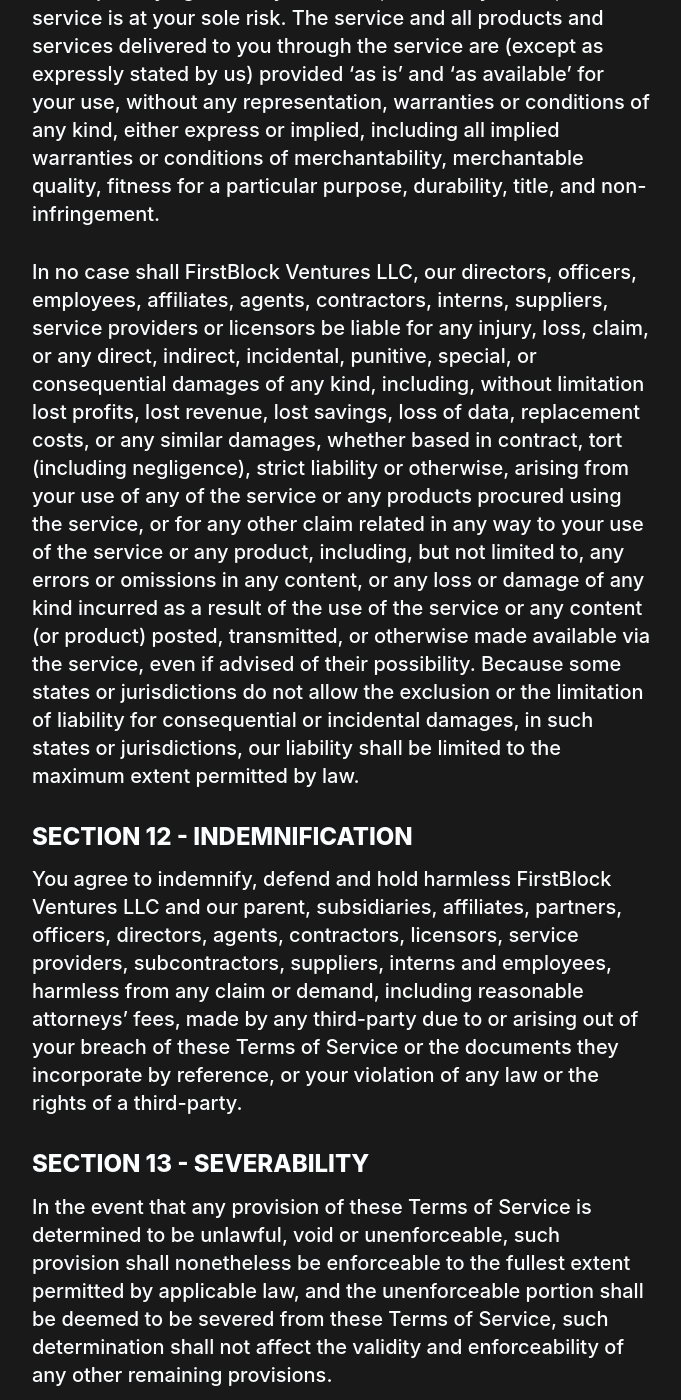
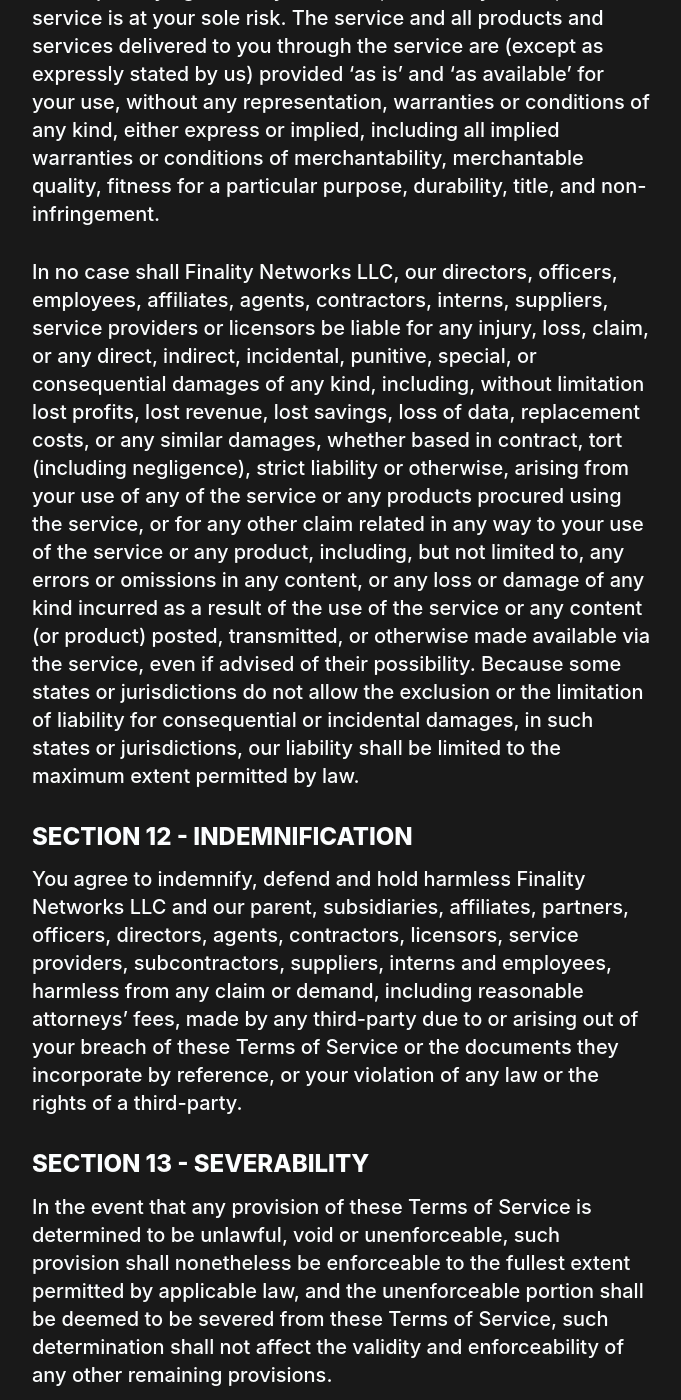
Before and after one commit to FirstBlock-CosmosVal/firstblock.io, a Jekyll site: the page built from terms_of_use.md, in a window 1280 px wide and 1400 px high, scrolled down 6865 px. Shown: the whole window, without its empty margins (298-979 px from the left). Built offline with Jekyll 4.4.1, drawn with Linux system fonts in a browser that asks for light colours; some of the changed text lies outside the part shown.

Commit message:
Update terms_of_use.md

```diff
--- a/terms_of_use.md
+++ b/terms_of_use.md
@@ -10,7 +10,7 @@
 
 ## OVERVIEW
 
-This website is operated by FirstBlock Ventures LLC. Throughout the site, the terms “we”, “us” and “our” refer to FirstBlock Ventures LLC. FirstBlock Ventures LLC offers this website, including all information, tools and services available from this site to you, the user, conditioned upon your acceptance of all terms, conditions, policies and notices stated here.
+This website is operated by Finality Networks LLC. Throughout the site, the terms “we”, “us” and “our” refer to Finality Networks LLC. Finality Networks LLC offers this website, including all information, tools and services available from this site to you, the user, conditioned upon your acceptance of all terms, conditions, policies and notices stated here.
 
 By visiting our site and/ or purchasing something from us, you engage in our “Service” and agree to be bound by the following terms and conditions (“Terms of Service”, “Terms”), including those additional terms and conditions and policies referenced herein and/or available by hyperlink. These Terms of Service apply  to all users of the site, including without limitation users who are browsers, vendors, customers, merchants, and/ or contributors of content.
 
@@ -110,13 +110,13 @@
 
 You expressly agree that your use of, or inability to use, the service is at your sole risk. The service and all products and services delivered to you through the service are (except as expressly stated by us) provided 'as is' and 'as available' for your use, without any representation, warranties or conditions of any kind, either express or implied, including all implied warranties or conditions of merchantability, merchantable quality, fitness for a particular purpose, durability, title, and non-infringement.
 
-In no case shall FirstBlock Ventures LLC, our directors, officers, employees, affiliates, agents, contractors, interns, suppliers, service providers or licensors be liable for any injury, loss, claim, or any direct, indirect, incidental, punitive, special, or consequential damages of any kind, including, without limitation lost profits, lost revenue, lost savings, loss of data, replacement costs, or any similar damages, whether based in contract, tort (including negligence), strict liability or otherwise, arising from your use of any of the service or any products procured using the service, or for any other claim related in any way to your use of the service or any product, including, but not limited to, any errors or omissions in any content, or any loss or damage of any kind incurred as a result of the use of the service or any content (or product) posted, transmitted, or otherwise made available via the service, even if advised of their possibility. Because some states or jurisdictions do not allow the exclusion or the limitation of liability for consequential or incidental damages, in such states or jurisdictions, our liability shall be limited to the maximum extent permitted by law.
+In no case shall Finality Networks LLC, our directors, officers, employees, affiliates, agents, contractors, interns, suppliers, service providers or licensors be liable for any injury, loss, claim, or any direct, indirect, incidental, punitive, special, or consequential damages of any kind, including, without limitation lost profits, lost revenue, lost savings, loss of data, replacement costs, or any similar damages, whether based in contract, tort (including negligence), strict liability or otherwise, arising from your use of any of the service or any products procured using the service, or for any other claim related in any way to your use of the service or any product, including, but not limited to, any errors or omissions in any content, or any loss or damage of any kind incurred as a result of the use of the service or any content (or product) posted, transmitted, or otherwise made available via the service, even if advised of their possibility. Because some states or jurisdictions do not allow the exclusion or the limitation of liability for consequential or incidental damages, in such states or jurisdictions, our liability shall be limited to the maximum extent permitted by law.
 
 
 
 ## SECTION 12 - INDEMNIFICATION
 
-You agree to indemnify, defend and hold harmless FirstBlock Ventures LLC and our parent, subsidiaries, affiliates, partners, officers, directors, agents, contractors, licensors, service providers, subcontractors, suppliers, interns and employees, harmless from any claim or demand, including reasonable attorneys’ fees, made by any third-party due to or arising out of your breach of these Terms of Service or the documents they incorporate by reference, or your violation of any law or the rights of a third-party.
+You agree to indemnify, defend and hold harmless Finality Networks LLC and our parent, subsidiaries, affiliates, partners, officers, directors, agents, contractors, licensors, service providers, subcontractors, suppliers, interns and employees, harmless from any claim or demand, including reasonable attorneys’ fees, made by any third-party due to or arising out of your breach of these Terms of Service or the documents they incorporate by reference, or your violation of any law or the rights of a third-party.
 
 
 ## SECTION 13 - SEVERABILITY
```
Also changed, not shown: other parts of terms_of_use.md (+1 -1 lines).
